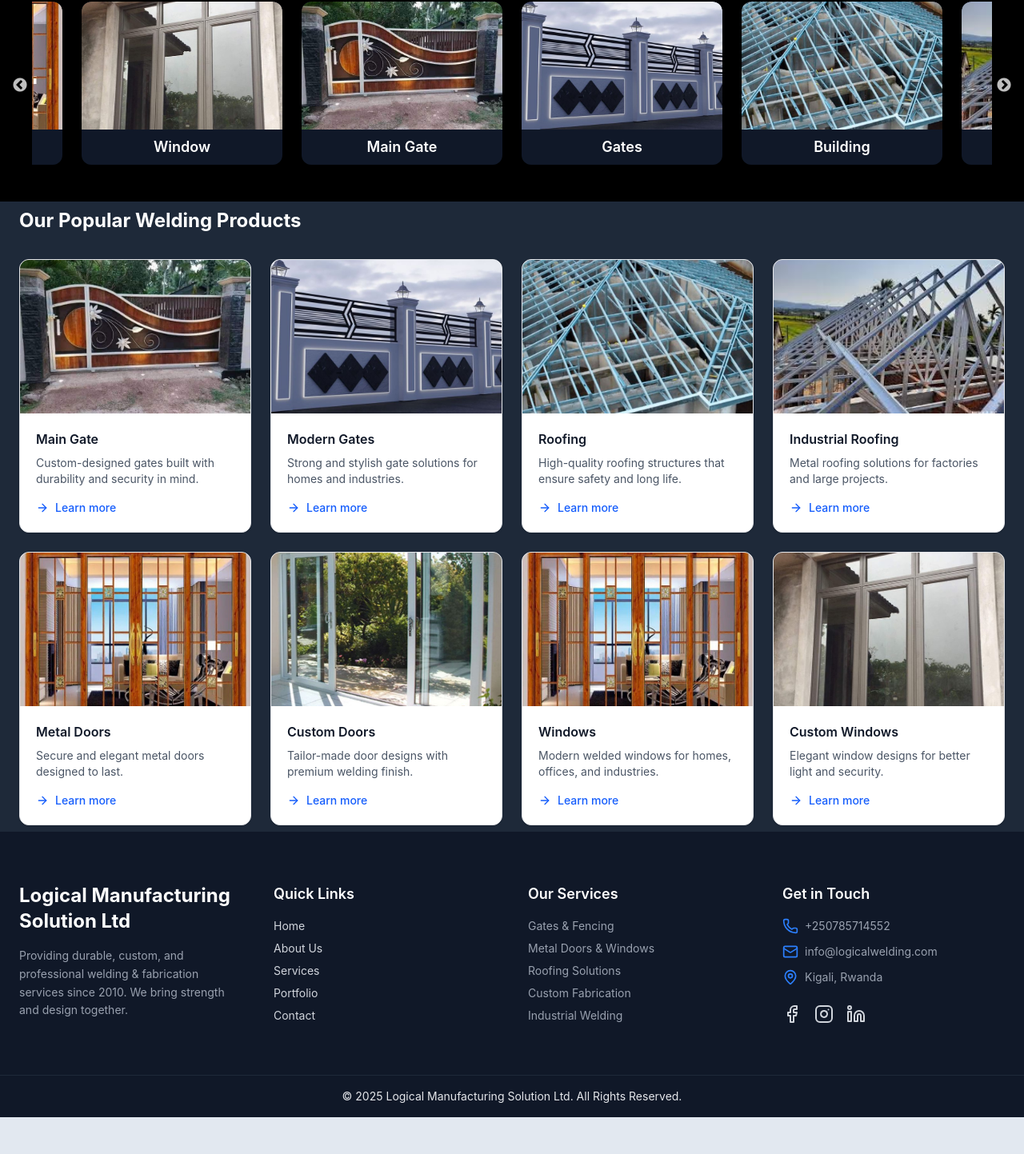
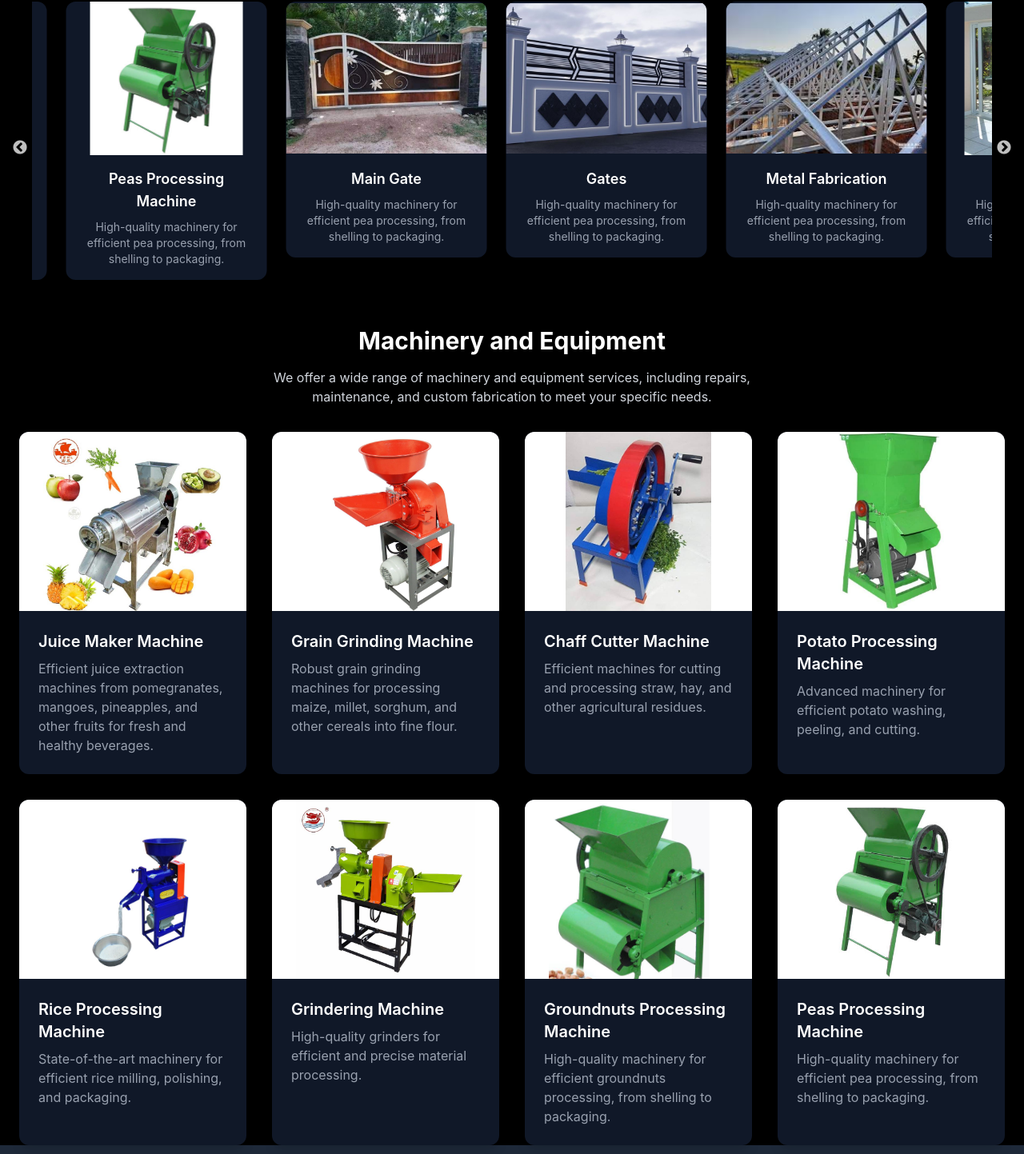
Before and after one commit to TheoNshimyimana/logical, a React (Vite) app: page / in a window 1280 px wide. Shown: the part 855-2298 px from the top of the page at 80% size. Before the commit the page ends 2252 px from the top, so only its background shows below. Built offline with nearby package versions, Linux system fonts and the light colour scheme.

Commit message:
Added pages

```diff
--- a/src/pages/Body.jsx
+++ b/src/pages/Body.jsx
@@ -1,6 +1,7 @@
 import React from "react";
 import Slider from "react-slick";
 import banner1 from "../images/banner.jpeg";
+import { Link } from "react-router-dom";
 
 // import banner from "../images/banner1.jpeg";
 import Gate1 from "../images/modernGate2.jpeg";
@@ -12,9 +13,70 @@ import Door2 from "../images/door1.jpeg";
 import Window1 from "../images/window1.jpeg";
 import Window2 from "../images/window2.jpeg";
 
+// Machinery Images
+import JuiceMaker from "../images/machinery/juiceMaker.jpeg";
+import GrainGrinder from "../images/machinery/grain-grinder.png";
+import ChaffCutter from "../images/machinery/chaff-cutter.jpeg";
+import Potato from "../images/machinery/potato.jpeg";
+import Rice from "../images/machinery/rice.jpeg";
+import Grinder from "../images/machinery/grinder.jpeg";
+import Ground from "../images/machinery/groundnuts.png";
+import Pea from "../images/machinery/small-pea-nuts.jpg";
+
 // Slick CSS
 import "slick-carousel/slick/slick.css";
 import "slick-carousel/slick/slick-theme.css";
+
+const machinery = [
+  {
+    img: JuiceMaker,
+    title: "Juice Maker Machine",
+    description:
+      "Efficient juice extraction machines from pomegranates, mangoes, pineapples, and other fruits for fresh and healthy beverages.",
+  },
+  {
+    img: GrainGrinder,
+    title: "Grain Grinding Machine",
+    description:
+      "Robust grain grinding machines for processing maize, millet, sorghum, and other cereals into fine flour.",
+  },
+  {
+    img: ChaffCutter,
+    title: "Chaff Cutter Machine",
+    description:
+      "Efficient machines for cutting and processing straw, hay, and other agricultural residues.",
+  },
+  {
+    img: Potato,
+    title: "Potato Processing Machine",
+    description:
+      "Advanced machinery for efficient potato washing, peeling, and cutting.",
+  },
+  {
+    img: Rice,
+    title: "Rice Processing Machine",
+    description:
+      "State-of-the-art machinery for efficient rice milling, polishing, and packaging.",
+  },
+  {
+    img: Grinder,
+    title: "Grindering Machine",
+    description:
+      "High-quality grinders for efficient and precise material processing.",
+  },
+  {
+    img: Ground,
+    title: "Groundnuts Processing Machine",
+    description:
+      "High-quality machinery for efficient groundnuts processing, from shelling to packaging.",
+  },
+  {
+    img: Pea,
+    title: "Peas Processing Machine",
+    description:
+      "High-quality machinery for efficient pea processing, from shelling to packaging.",
+  },
+];
 
 function Body() {
   const scrollToServices = () => {
@@ -29,14 +91,97 @@ function Body() {
   };
 
   const industries = [
-    { title: "Main Gate", img: Gate1 },
-    { title: "Gates", img: Gate2 },
-    { title: "Building", img: Roofing1 },
-    { title: "Metal Fabrication", img: Roofing2 },
-    { title: "Door", img: Door1 },
-    { title: "Door", img: Door2 },
-    { title: "Window", img: Window1 },
-    { title: "Window", img: Window2 },
+    {
+      title: "Main Gate",
+      img: Gate1,
+      description:
+        "High-quality machinery for efficient pea processing, from shelling to packaging.",
+    },
+    {
+      title: "Gates",
+      img: Gate2,
+      description:
+        "High-quality machinery for efficient pea processing, from shelling to packaging.",
+    },
+
+    {
+      title: "Metal Fabrication",
+      img: Roofing2,
+      description:
+        "High-quality machinery for efficient pea processing, from shelling to packaging.",
+    },
+    {
+      title: "Door",
+      img: Door1,
+      description:
+        "High-quality machinery for efficient pea processing, from shelling to packaging.",
+    },
+    {
+      title: "Door",
+      img: Door2,
+      description:
+        "High-quality machinery for efficient pea processing, from shelling to packaging.",
+    },
+    {
+      title: "Window",
+      img: Window1,
+      description:
+        "High-quality machinery for efficient pea processing, from shelling to packaging.",
+    },
+    {
+      title: "Window",
+      img: Window2,
+      description:
+        "High-quality machinery for efficient pea processing, from shelling to packaging.",
+    },
+    {
+      img: JuiceMaker,
+      title: "Juice Maker Machine",
+      description:
+        "Efficient juice extraction machines from pomegranates, mangoes, pineapples, and other fruits for fresh and healthy beverages.",
+    },
+    {
+      img: GrainGrinder,
+      title: "Grain Grinding Machine",
+      description:
+        "Robust grain grinding machines for processing maize, millet, sorghum, and other cereals into fine flour.",
+    },
+    {
+      img: ChaffCutter,
+      title: "Chaff Cutter Machine",
+      description:
+        "Efficient machines for cutting and processing straw, hay, and other agricultural residues.",
+    },
+    {
+      img: Potato,
+      title: "Potato Processing Machine",
+      description:
+        "Advanced machinery for efficient potato washing, peeling, and cutting.",
+    },
+    {
+      img: Rice,
+      title: "Rice Processing Machine",
+      description:
+        "State-of-the-art machinery for efficient rice milling, polishing, and packaging.",
+    },
+    {
+      img: Grinder,
+      title: "Grindering Machine",
+      description:
+        "High-quality grinders for efficient and precise material processing.",
+    },
+    {
+      img: Ground,
+      title: "Groundnuts Processing Machine",
+      description:
+        "High-quality machinery for efficient groundnuts processing, from shelling to packaging.",
+    },
+    {
+      img: Pea,
+      title: "Peas Processing Machine",
+      description:
+        "High-quality machinery for efficient pea processing, from shelling to packaging.",
+    },
   ];
 
   const settings = {
@@ -77,15 +222,20 @@ function Body() {
             </p>
 
             <div className="flex space-x-4">
-              <button className="px-6 py-3 bg-blue-600 hover:bg-blue-700 rounded-xl font-semibold shadow-lg transition">
+              <Link
+                to="/contact_us"
+                className="px-6 py-3 bg-blue-600 hover:bg-blue-700 rounded-xl font-semibold shadow-lg transition"
+              >
                 Get Started
-              </button>
-              <button
-                onClick={scrollToServices}
+              </Link>
+
+              <Link
+                to="/services"
                 className="px-6 py-3 bg-gray-800 hover:bg-gray-700 rounded-xl font-semibold shadow-lg transition"
               >
+                {" "}
                 View Services
-              </button>
+              </Link>
             </div>
           </div>
         </div>
@@ -99,22 +249,64 @@ function Body() {
         <Slider {...settings}>
           {industries.map((item, index) => (
             <div key={index} className="px-3">
-              <div className="bg-gray-900 rounded-xl shadow-lg hover:shadow-2xl overflow-hidden transition cursor-pointer">
+              <div className="bg-gray-900 rounded-xl text-wrap shadow-lg hover:shadow-2xl overflow-hidden transition cursor-pointer">
                 <img
                   src={item.img}
                   alt={item.title}
-                  className="w-full h-40 object-cover rounded-t-xl"
+                  className="h-48 w-full object-contain"
                 />
-                <div className="p-2">
+                <div className="p-4 space-y-2">
                   <h3 className="text-lg text-white text-center font-semibold">
                     {item.title}
                   </h3>
+                  <p className="text-gray-400 text-sm text-center">
+                    {item.description}
+                  </p>
                 </div>
               </div>
             </div>
           ))}
         </Slider>
       </section>
+      {/* Section: Machinery and Equipment */}
+      <div className="bg-black text-white">
+        <section className="mx-auto px-4 md:px-6 py-0">
+          <h2 className="text-3xl font-bold mb-4 text-center">
+            Machinery and Equipment
+          </h2>
+          <p className="text-gray-300 mb-8 max-w-2xl mx-auto text-center">
+            We offer a wide range of machinery and equipment services, including
+            repairs, maintenance, and custom fabrication to meet your specific
+            needs.
+          </p>
+          <div className="grid grid-cols-1 sm:grid-cols-2 md:grid-cols-3 lg:grid-cols-4 gap-6 md:gap-8">
+            {machinery.map((service, index) => (
+              <div
+                key={index}
+                className="bg-gray-900 rounded-xl shadow-lg overflow-hidden hover:scale-105 transform cursor-pointer transition duration-300"
+              >
+                {service.img && (
+                  <div className="w-full h-40 sm:h-48 md:h-56 flex items-center justify-center bg-white">
+                    <img
+                      src={service.img}
+                      alt={service.title}
+                      className="h-full w-full object-contain"
+                    />
+                  </div>
+                )}
+                <div className="p-4 sm:p-6">
+                  <h3 className="text-lg md:text-xl font-semibold">
+                    {service.title}
+                  </h3>
+                  <p className="text-gray-400 mt-2 text-sm md:text-base">
+                    {service.description}
+                  </p>
+                </div>
+              </div>
+            ))}
+          </div>
+        </section>
+      </div>
     </>
   );
 }
```
